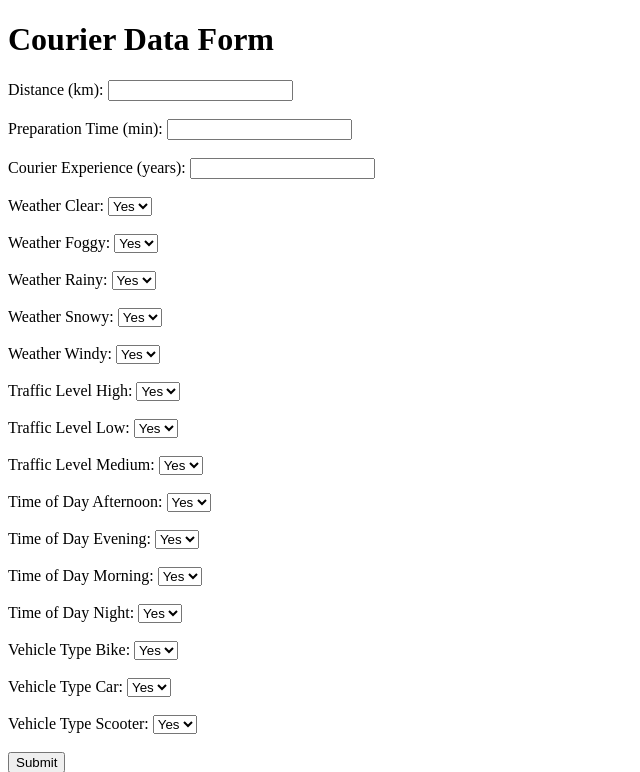
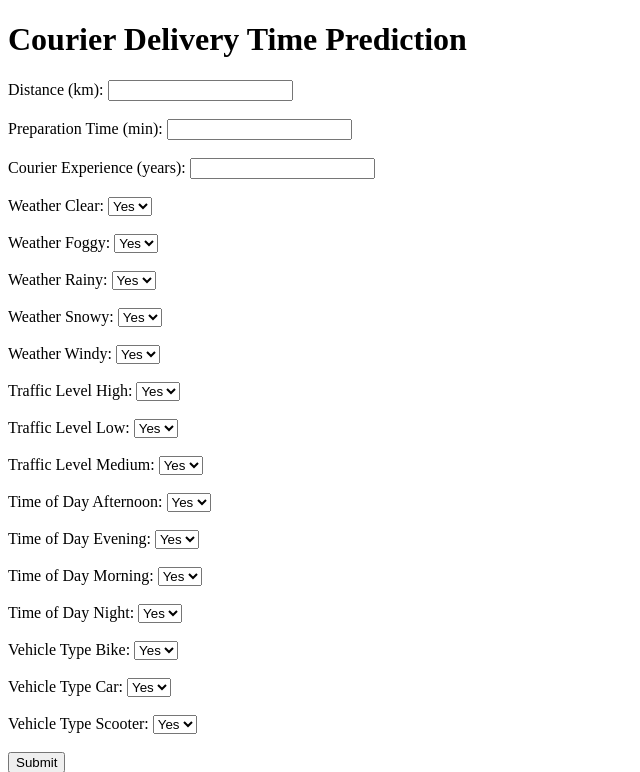
Before and after one commit to obianuju1/Food_Delivery_Times, a Flask app: page / in a window 1280 px wide. Shown: the top 772 px of the page, without its empty margins (0-640 px from the left). Run offline with Flask 3, Linux system fonts and the light colour scheme; parts of the project's set-up code (start-up, migrations or seed data) failed here and were passed over.

Commit message:
the web app si ready

```diff
--- a/app.py
+++ b/app.py
@@ -21,7 +21,7 @@ def predict_api():
     new_data = scalar.transform(np.array(list(data.values())).reshape(1, -1))
     output = regmodel.predict(new_data)
     return jsonify(output[0])
-"""
+
 # Prediction form route
 @app.route('/predict', methods=['POST'])
 def predict():
@@ -29,6 +29,6 @@ def predict():
     final_input = scalar.transform(np.array(data).reshape(1, -1))
     prediction = regmodel.predict(final_input)[0]
     return render_template('home.html', prediction_text=f"Predicted Delivery Time: {prediction:.2f} minutes")
- """
+
 if __name__ == "__main__":
     app.run(debug=True)
--- a/templates/home.html
+++ b/templates/home.html
@@ -3,20 +3,24 @@
 <head>
     <meta charset="UTF-8">
     <meta name="viewport" content="width=device-width, initial-scale=1.0">
-  <title>Courier Data Form</title>
+    <title>Courier Prediction</title>
 </head>
 <body>
-  <h1>Courier Data Form</h1>
-  <form id="courier-form">
+    <h1>Courier Delivery Time Prediction</h1>
+    <form action="{{ url_for('predict') }}" method="POST">
+        <!-- Distance -->
         <label for="Distance_km">Distance (km):</label>
-    <input type="number" id="Distance_km" name="Distance_km"><br><br>
+        <input type="number" step="0.1" id="Distance_km" name="Distance_km" required><br><br>
 
+        <!-- Preparation Time -->
         <label for="Preparation_Time_min">Preparation Time (min):</label>
-    <input type="number" id="Preparation_Time_min" name="Preparation_Time_min"><br><br>
+        <input type="number" id="Preparation_Time_min" name="Preparation_Time_min" required><br><br>
 
+        <!-- Courier Experience -->
         <label for="Courier_Experience_yrs">Courier Experience (years):</label>
-    <input type="number" id="Courier_Experience_yrs" name="Courier_Experience_yrs"><br><br>
+        <input type="number" id="Courier_Experience_yrs" name="Courier_Experience_yrs" required><br><br>
 
+        <!-- Weather Conditions (Yes/No) -->
         <label for="Weather_Clear">Weather Clear:</label>
         <select id="Weather_Clear" name="Weather_Clear">
             <option value="1">Yes</option>
@@ -47,6 +51,7 @@
             <option value="0">No</option>
         </select><br><br>
 
+        <!-- Traffic Levels (Yes/No) -->
         <label for="Traffic_Level_High">Traffic Level High:</label>
         <select id="Traffic_Level_High" name="Traffic_Level_High">
             <option value="1">Yes</option>
@@ -65,6 +70,7 @@
             <option value="0">No</option>
         </select><br><br>
 
+        <!-- Time of Day (Yes/No) -->
         <label for="Time_of_Day_Afternoon">Time of Day Afternoon:</label>
         <select id="Time_of_Day_Afternoon" name="Time_of_Day_Afternoon">
             <option value="1">Yes</option>
@@ -89,6 +95,7 @@
             <option value="0">No</option>
         </select><br><br>
 
+        <!-- Vehicle Types (Yes/No) -->
         <label for="Vehicle_Type_Bike">Vehicle Type Bike:</label>
         <select id="Vehicle_Type_Bike" name="Vehicle_Type_Bike">
             <option value="1">Yes</option>
@@ -107,7 +114,13 @@
             <option value="0">No</option>
         </select><br><br>
 
+        <!-- Submit Button -->
         <input type="submit" value="Submit">
     </form>
+
+    <!-- Display Prediction Text if available -->
+    {% if prediction_text %}
+        <h2>{{ prediction_text }}</h2>
+    {% endif %}
 </body>
 </html>
```
Lines whose indentation alone changed are shown as unchanged.
